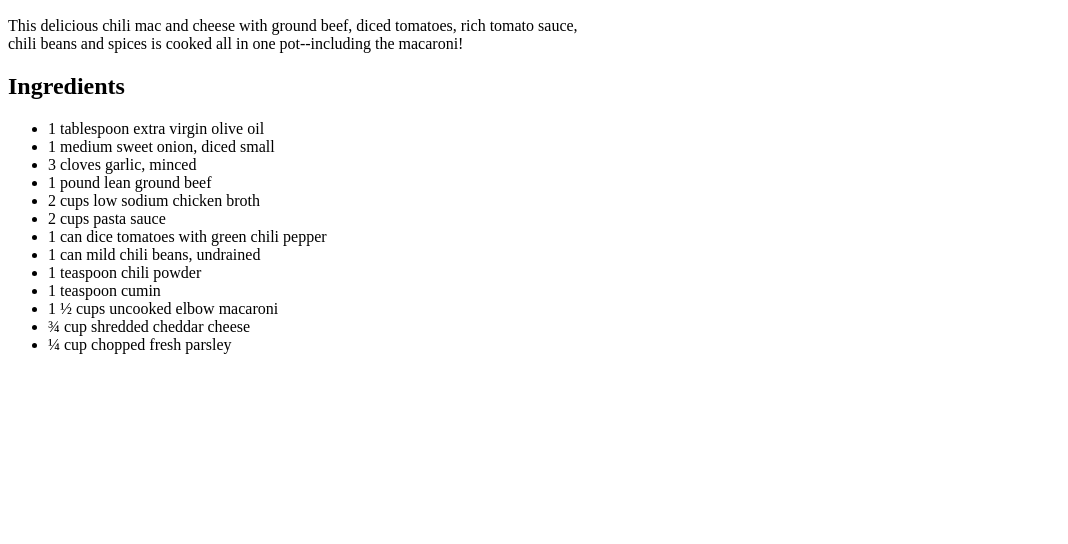
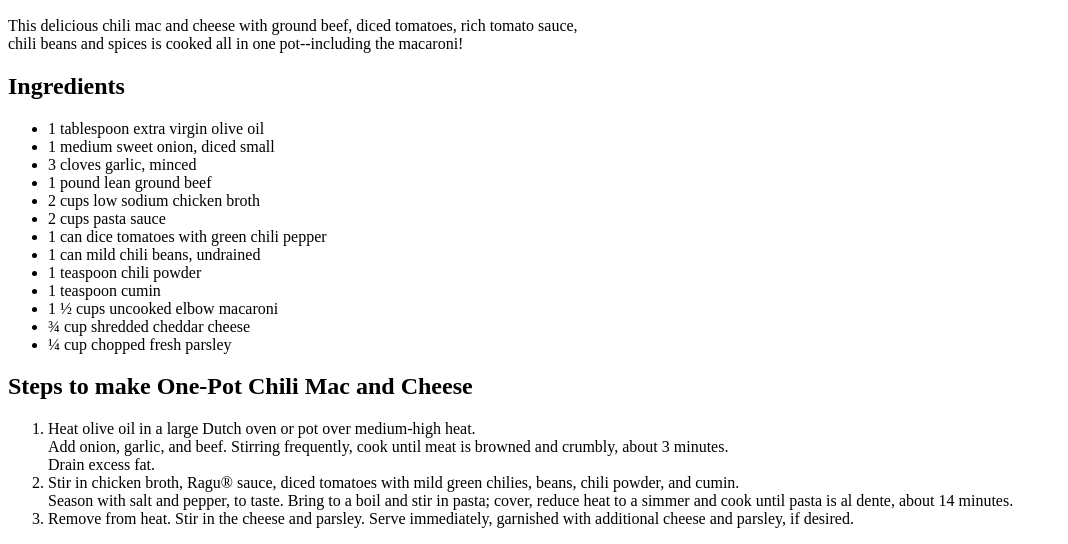
Before and after one commit to Abhijay25/OdinProject-Recipes, a plain HTML site: page recipes/mac.html in a window 1280 px wide. Shown: the part 434-978 px from the top of the page, without its empty margins (0-1068 px from the left). Before the commit the page ends 804 px from the top, so only its background shows below. Drawn offline with Linux system fonts and the light colour scheme.

Commit message:
Added steps to cook mac

```diff
--- a/recipes/mac.html
+++ b/recipes/mac.html
@@ -28,6 +28,14 @@
         <li>&frac34 cup shredded cheddar cheese</li>
         <li>&frac14 cup chopped fresh parsley</li>
     </ul>
-
+    <h2>Steps to make One-Pot Chili Mac and Cheese</h2>
+    <ol>
+        <li>Heat olive oil in a large Dutch oven or pot over medium-high heat. <br>
+         Add onion, garlic, and beef. Stirring frequently, cook until meat is browned and crumbly, about 3 minutes. <br>
+         Drain excess fat. </li>
+        <li>Stir in chicken broth, Ragu® sauce, diced tomatoes with mild green chilies, beans, chili powder, and cumin. <br>
+         Season with salt and pepper, to taste. Bring to a boil and stir in pasta; cover, reduce heat to a simmer and cook until pasta is al dente, about 14 minutes. </li>
+        <li>Remove from heat. Stir in the cheese and parsley. Serve immediately, garnished with additional cheese and parsley, if desired. </li>
+    </ol>
 </body>
 </html>
```
